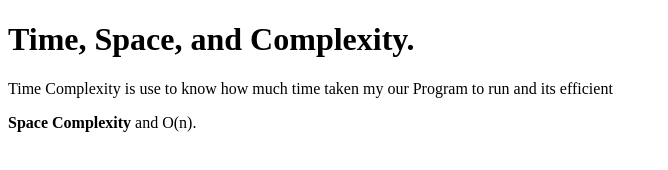
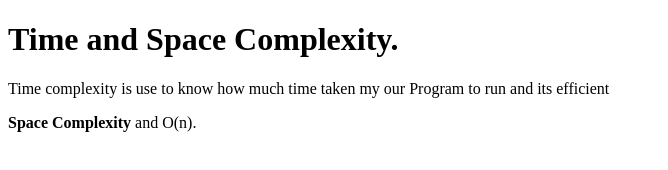
Before and after one commit to acciojob/time-and-space-complexity-harsh137, a website: page main.html in a window 1280 px wide. Shown: the whole page, without its empty margins (0-668 px from the left). Drawn offline with Linux system fonts and the light colour scheme.

Commit message:
created a submission

```diff
--- a/main.html
+++ b/main.html
@@ -10,8 +10,8 @@
 	<!-- the entire body must be written by student -->
     <script type="text/javascript" src="./script.js">
 </script>
-	<h1>Time, Space, and Complexity.</h1>
-	<p>Time Complexity is use to know how much time taken my our Program to run and its efficient </p>
+	<h1>Time and Space Complexity.</h1>
+	<p>Time complexity is use to know how much time taken my our Program to run and its efficient </p>
 	<p><b>Space Complexity</b> and O(n).</p>
 
 </body>
```
